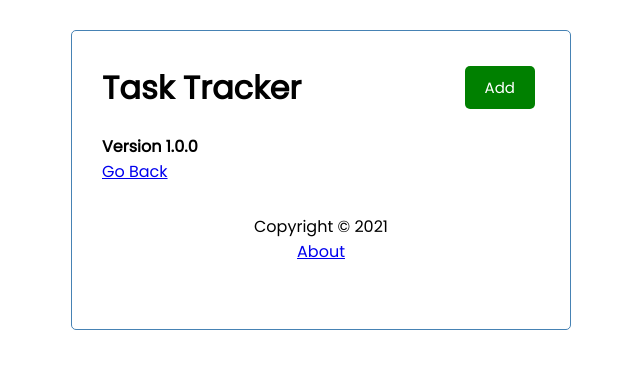
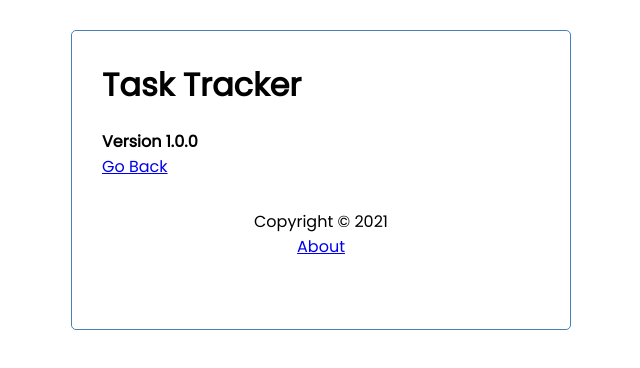
Before and after one commit to Barry-B15/react-task-tracker-2021, a React (Create React App) app: page /about in a window 1280 px wide. Shown: the top 368 px of the page, without its empty margins (319-959 px from the left). Built offline with nearby package versions, Linux system fonts and the light colour scheme; data requests are answered from the project's data file.

Commit message:
feat: use location added

```diff
--- a/src/components/Header.js
+++ b/src/components/Header.js
@@ -1,16 +1,21 @@
 import PropTypes from 'prop-types'
+import { useLocation } from 'react-router-dom'
 import Button from "./Button";
 
 const Header = ({ title, onAdd, showAdd }) => {
 
+        const location = useLocation()
+
         return (
-            <header className = 'header'>
-            <h1> { title } </h1>
-                <Button color={showAdd ? 'red' : 'green'}
-            text = {showAdd ? 'Close' : 'Add'}
-            onClick = { onAdd }
-            />
-
+            <header className = 'header' >
+                <h1 > { title } </h1>
+                {location.pathname === '/' && (
+                <Button
+                    color = { showAdd ? 'red' : 'green' }
+                    text = { showAdd ? 'Close' : 'Add' }
+                    onClick = { onAdd }
+                />
+                )}
             </header>
         )
     }
@@ -21,7 +26,7 @@ Header.defaultProps = {
 
 // set prop types, notice Header. lowercase p in propTypes
 Header.propTypes = {
-        title: PropTypes.string,
-    }
+    title: PropTypes.string,
+}
 
 export default Header
```
Also changed, not shown: dev-notes.txt.
